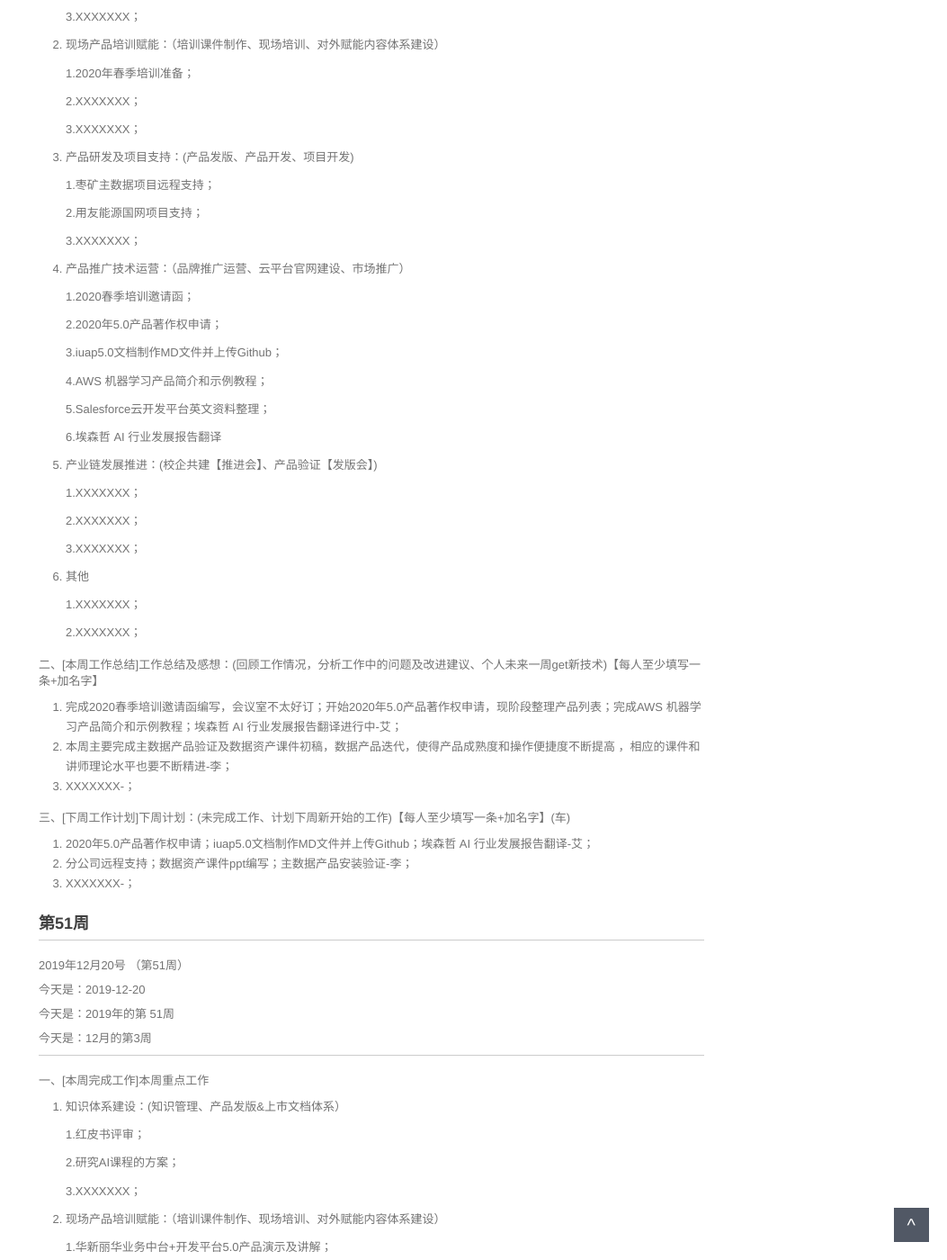
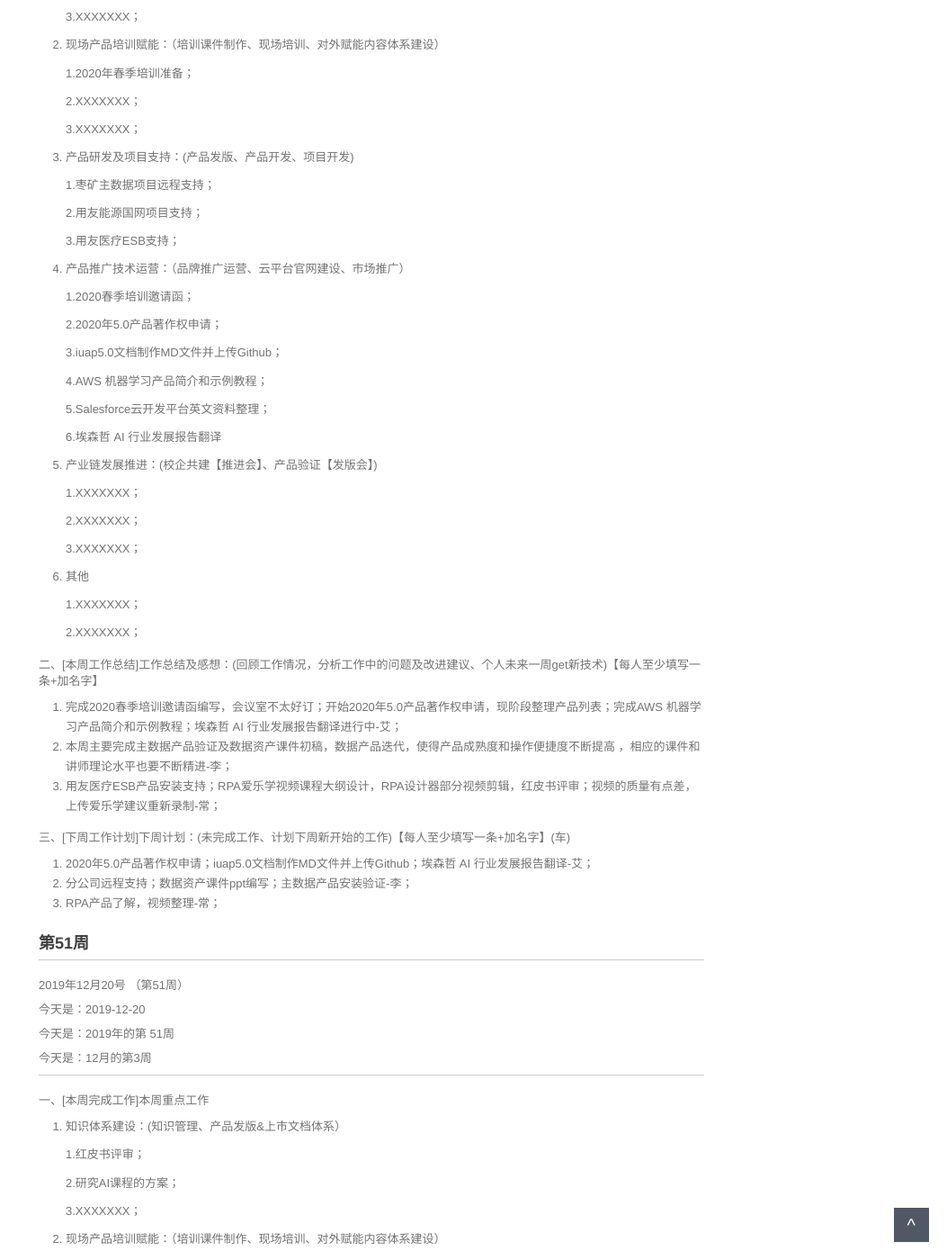
Before and after one commit to walllFlower/blog, a Jekyll site: the page built from _posts/2018-07-17-day_report_cxz.md, in a window 1280 px wide and 1400 px high, scrolled down 621 px. Shown: the whole window at 90% size, without its empty margins (227-1280 px from the left). Built offline with Jekyll 4.4.1, drawn with Linux system fonts in a browser that asks for light colours; comment, search, counter and statistics services are not loaded.

Commit message:
Update 2018-07-17-day_report_cxz.md

```diff
--- a/_posts/2018-07-17-day_report_cxz.md
+++ b/_posts/2018-07-17-day_report_cxz.md
@@ -46,7 +46,7 @@ categories: 技术运营工作周报
 
     2.用友能源国网项目支持；
 
-    3.XXXXXXX；
+    3.用友医疗ESB支持；
 
 4. 产品推广技术运营：（品牌推广运营、云平台官网建设、市场推广）
 
@@ -81,13 +81,13 @@ categories: 技术运营工作周报
 
 1. 完成2020春季培训邀请函编写，会议室不太好订；开始2020年5.0产品著作权申请，现阶段整理产品列表；完成AWS 机器学习产品简介和示例教程；埃森哲 AI 行业发展报告翻译进行中-艾；
 2. 本周主要完成主数据产品验证及数据资产课件初稿，数据产品迭代，使得产品成熟度和操作便捷度不断提高 ，相应的课件和讲师理论水平也要不断精进-李；
-3. XXXXXXX-；
+3. 用友医疗ESB产品安装支持；RPA爱乐学视频课程大纲设计，RPA设计器部分视频剪辑，红皮书评审；视频的质量有点差，上传爱乐学建议重新录制-常；
 
 三、[下周工作计划]下周计划：(未完成工作、计划下周新开始的工作)【每人至少填写一条+加名字】(车)
 
 1. 2020年5.0产品著作权申请；iuap5.0文档制作MD文件并上传Github；埃森哲 AI 行业发展报告翻译-艾；
 2. 分公司远程支持；数据资产课件ppt编写；主数据产品安装验证-李；
-3. XXXXXXX-；
+3. RPA产品了解，视频整理-常；
 
 
 
```
